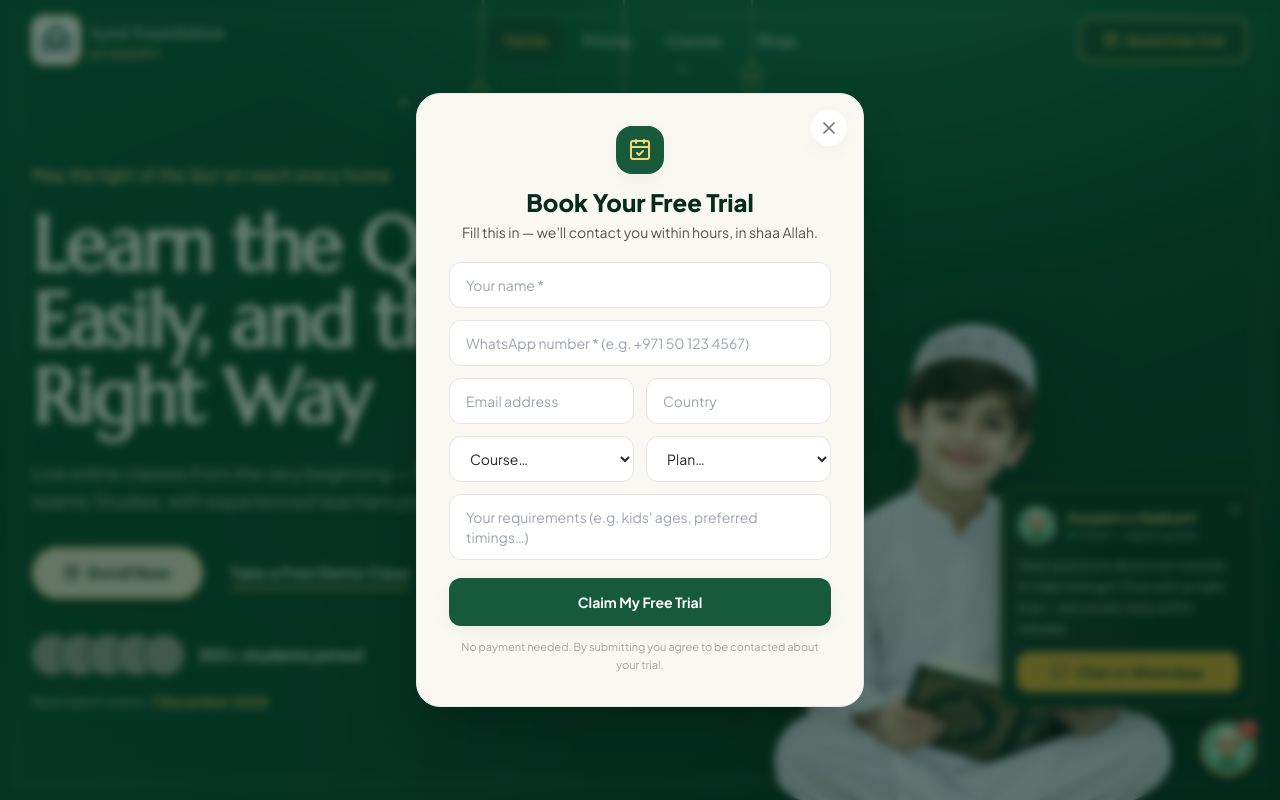
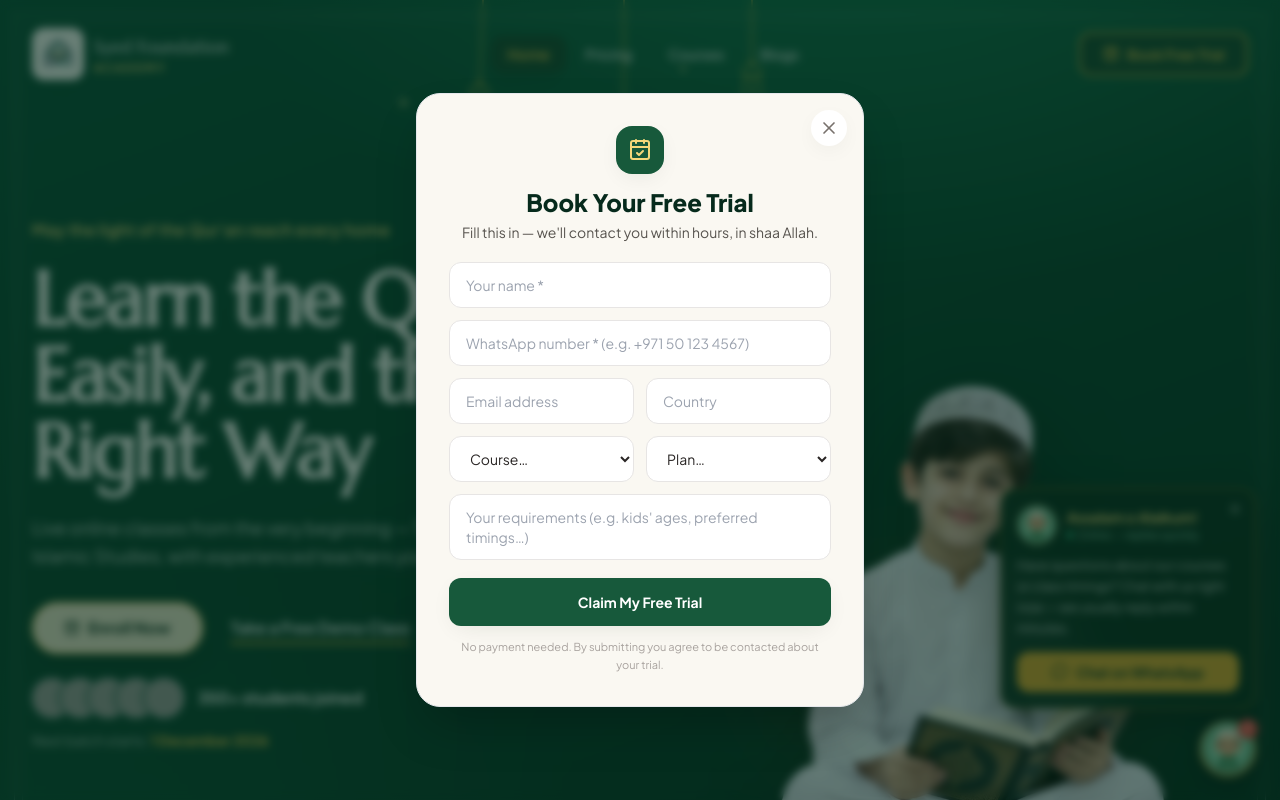
Before and after one commit to proventechnology7-cmd/Syed-Foundation-, a React (Vite) app: page / in a window 1280 px wide. Shown: the top 800 px of the page. Built offline with nearby package versions, Linux system fonts and the light colour scheme; grey boxes are pictures that could not be loaded.

Commit message:
Hero polish per owner feedback: full logo in white tile (no crop), nav + hero content lowered into the frame, frame lines behind student photo, students row raised

```diff
--- a/src/components/Navbar.jsx
+++ b/src/components/Navbar.jsx
@@ -44,7 +44,7 @@ export default function Navbar() {
         "fixed top-0 left-0 right-0 z-50 transition-all duration-300",
         hidden && !open && "-translate-y-full",
         transparent
-          ? "bg-transparent border-b border-transparent"
+          ? "bg-transparent border-b border-transparent pt-2.5 sm:pt-3.5"
           : "bg-ivory/95 shadow-card backdrop-blur-xl border-b border-brand-100"
       )}
     >
@@ -63,7 +63,7 @@ export default function Navbar() {
           }}
         >
           <span className="relative">
-            <img src={logo} alt={SITE.name} className="h-10 w-10 rounded-xl object-cover shadow-card ring-2 ring-gold-300/60 transition-all duration-300 group-hover:scale-105 group-hover:ring-gold-300 sm:h-12 sm:w-12" width="48" height="48" />
+            <img src={logo} alt={SITE.name} className="h-11 w-11 rounded-xl bg-white object-contain p-1 shadow-card ring-1 ring-black/5 transition-all duration-300 group-hover:scale-105 sm:h-[52px] sm:w-[52px]" width="52" height="52" />
             <span className="absolute -inset-1 -z-10 rounded-2xl bg-gold-300/20 blur-md transition-opacity duration-300 opacity-0 group-hover:opacity-100" />
           </span>
           <span className="leading-tight">
--- a/src/pages/Home.jsx
+++ b/src/pages/Home.jsx
@@ -229,9 +229,10 @@ export default function Home() {
             "linear-gradient(160deg, #07503a 0%, #05402d 46%, #032a1e 100%)",
         }}
       >
-        {/* Thin double-line frame inset, like the reference */}
-        <div aria-hidden="true" className="pointer-events-none absolute inset-2.5 z-20 border border-white/20 sm:inset-3.5" />
-        <div aria-hidden="true" className="pointer-events-none absolute inset-[18px] z-20 border border-white/10 sm:inset-[22px]" />
+        {/* Thin double-line frame inset, like the reference — kept BEHIND the
+            content so the frame lines never cross the student photo */}
+        <div aria-hidden="true" className="pointer-events-none absolute inset-2.5 z-0 border border-white/20 sm:inset-3.5" />
+        <div aria-hidden="true" className="pointer-events-none absolute inset-[18px] z-0 border border-white/10 sm:inset-[22px]" />
 
         {/* Hanging lanterns + sparkles (hidden on phones so they never touch the nav) */}
         <div aria-hidden="true" className="absolute inset-x-0 top-0 z-10 hidden md:block">
@@ -244,9 +245,9 @@ export default function Home() {
           <Sparkle className="absolute left-[42%] top-56 opacity-60" size={9} />
         </div>
 
-        <div className="container-x relative z-10 grid min-h-[100svh] items-center gap-6 pb-0 pt-28 sm:pt-32 lg:grid-cols-[1.05fr_0.95fr] lg:gap-2 lg:pt-24">
+        <div className="container-x relative z-10 grid min-h-[100svh] items-center gap-6 pb-0 pt-36 sm:pt-40 lg:grid-cols-[1.05fr_0.95fr] lg:gap-2 lg:pt-40">
           {/* Left — copy */}
-          <div className="pb-4 lg:pb-20">
+          <div className="pb-4 lg:pb-24">
             <p className="hero-anim font-arabic text-2xl leading-[1.9] text-gold-300" style={{ "--hero-delay": "0s" }} dir="rtl" lang="ar">
               بِسْمِ اللَّهِ الرَّحْمَٰنِ الرَّحِيمِ
             </p>
@@ -276,7 +277,7 @@ export default function Home() {
                 Take a Free Demo Class
               </button>
             </div>
-            <div className="hero-anim mt-9 flex items-center gap-3.5" style={{ "--hero-delay": "0.46s" }}>
+            <div className="hero-anim mt-6 flex items-center gap-3.5" style={{ "--hero-delay": "0.46s" }}>
               <span className="flex -space-x-3">
                 {[
                   "https://randomuser.me/api/portraits/women/44.jpg",
@@ -298,7 +299,7 @@ export default function Home() {
               </span>
               <p className="text-base font-bold text-white">350+ students joined</p>
             </div>
-            <p className="hero-anim mt-4 text-sm text-white/70" style={{ "--hero-delay": "0.54s" }}>
+            <p className="hero-anim mt-3 text-sm text-white/70" style={{ "--hero-delay": "0.54s" }}>
               Next batch starts: <span className="font-bold text-gold-400">1 December 2026</span>
             </p>
           </div>
@@ -314,7 +315,7 @@ export default function Home() {
               alt="Young student holding the Qur'an"
               width="1024"
               height="878"
-              className="hero-anim relative z-10 w-[76%] max-w-[400px] drop-shadow-[0_24px_44px_rgba(0,0,0,0.45)] sm:max-w-[470px] lg:w-full lg:max-w-[560px]"
+              className="hero-anim relative z-10 w-[76%] max-w-[400px] drop-shadow-[0_24px_44px_rgba(0,0,0,0.45)] sm:max-w-[470px] lg:w-full lg:max-w-[540px]"
               style={{ "--hero-delay": "0.2s" }}
             />
           </div>
```
